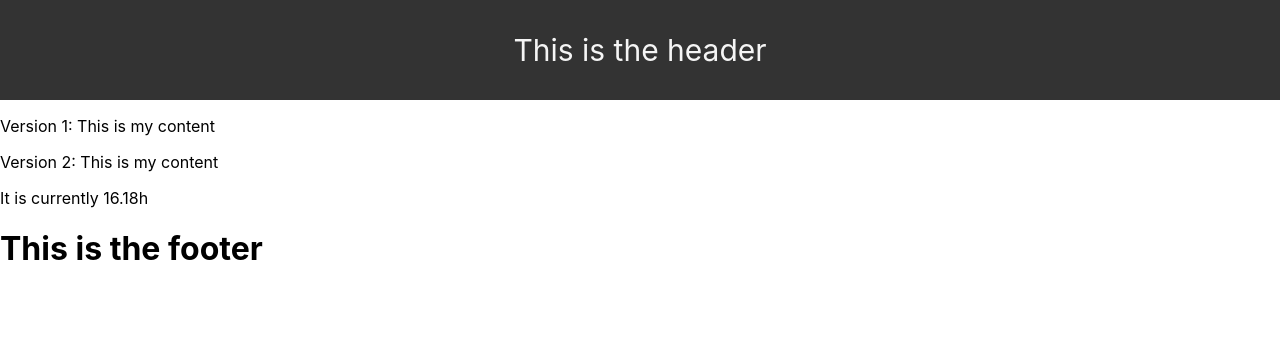
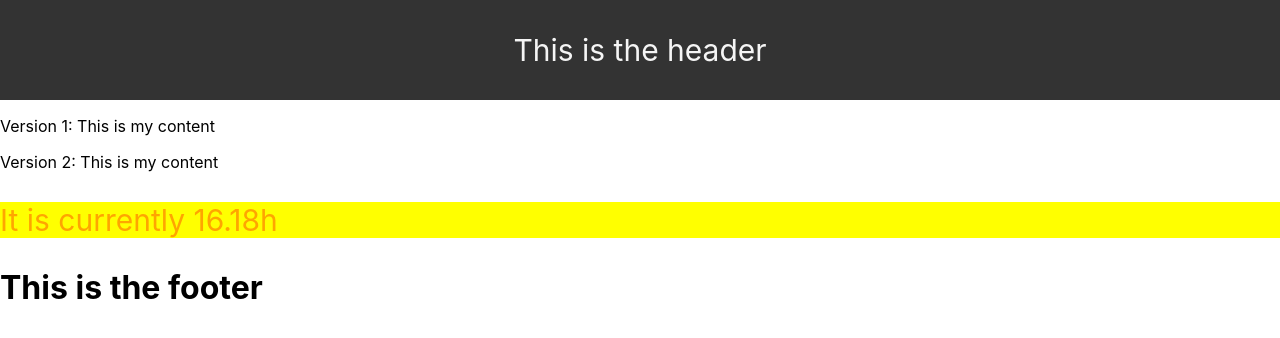
Before and after one commit to SuzanneNL/learn-react, a React (Create React App) app in the folder my-app/: page / in a window 1280 px wide. Shown: the top 338 px of the page. Built offline with nearby package versions, Linux system fonts and the light colour scheme.

Commit message:
Add inline styles

```diff
--- a/my-app/src/components/MainContent.js
+++ b/my-app/src/components/MainContent.js
@@ -5,12 +5,23 @@ function MainContent () {
     const lastPart = "my content";
     const date = new Date()
     let hours = date.getHours()
+    const styles = {
+        color: "orange",
+        fontSize: 30
+    }
+
+    if (hours > 21 || hours < 6) {
+        styles.backgroundColor = "blue"
+    }
+    else {
+        styles.backgroundColor = "yellow"
+    }
 
 	return (
         <div>
             <p>Version 1: {firstPart + " " + lastPart}</p>
             <p>Version 2: {`${firstPart} ${lastPart}`}</p>
-            <p>It is currently {hours}.{date.getMinutes()}h</p>
+            <p style={styles}>It is currently {hours}.{date.getMinutes()}h</p>
         </div>
     )
 }
```
